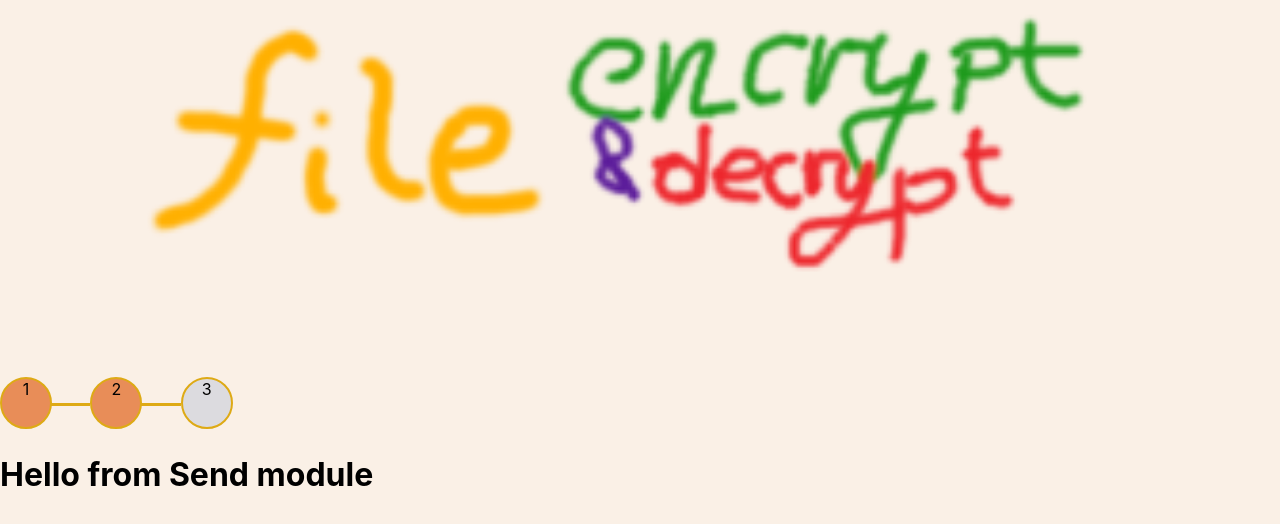
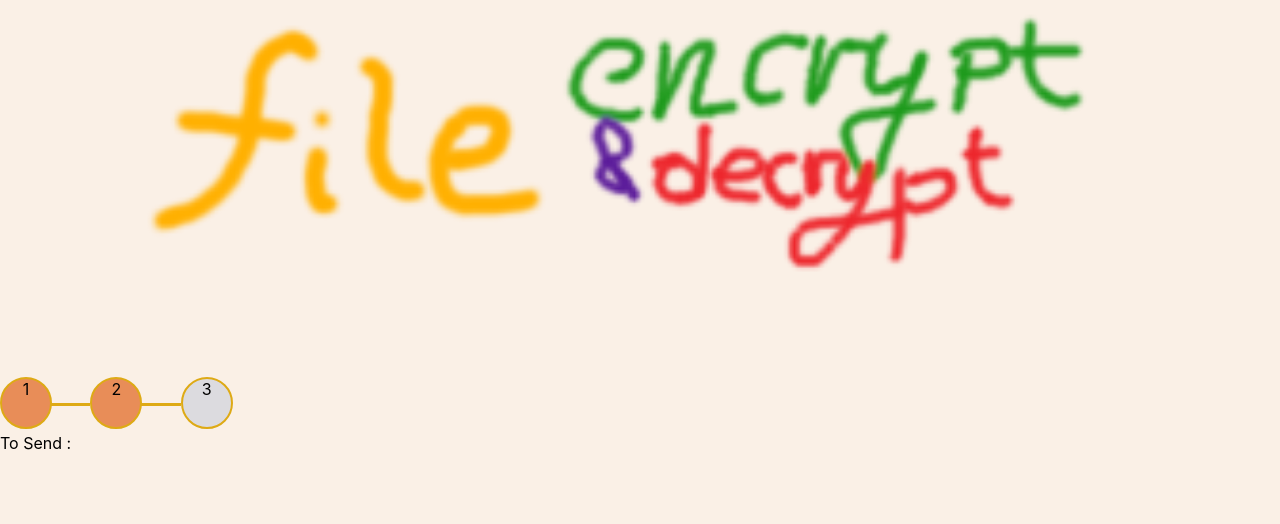
Before and after one commit to kamilwoloszyn/FEncrypt, a React (Create React App) app: page /send in a window 1280 px wide. Shown: the top 524 px of the page. Built offline with nearby package versions, Linux system fonts and the light colour scheme.

Commit message:
Send module now can read password

```diff
--- a/src/components/Send.tsx
+++ b/src/components/Send.tsx
@@ -1,7 +1,8 @@
-import React,{useEffect} from "react";
+import React,{useEffect,useContext} from "react";
 import styled from 'styled-components'
 import {useDispatch} from 'react-redux'
 import { SetStep } from '../redux/action';
+import { PasswordContext, PasswordState } from '../context/PasswordContext';
 
 interface Props {
   Active: boolean;
@@ -15,15 +16,18 @@ interface SendWrapperProps {
 const SendWrapper = styled.div<SendWrapperProps>`
 display:${({Show})=> Show? 'block':'none'}
 `
+
 export const Send: React.FC<Props> = (Props) => {
   const dispatch = useDispatch();
+  const globalPassword: PasswordState = useContext(PasswordContext);
   useEffect(() => {
     dispatch(SetStep(2))
   })
+
   if (Props.Active) {
     return (
       <SendWrapper Show={Props.Show}>
-        <h1> Hello from Send module</h1>
+        To Send : {globalPassword.usedPassword}
       </SendWrapper>
   )
   } else {
```
Also changed, not shown: 1 other file (tests, documents, lock files or other folders).
